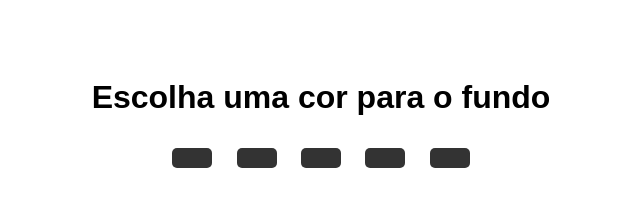
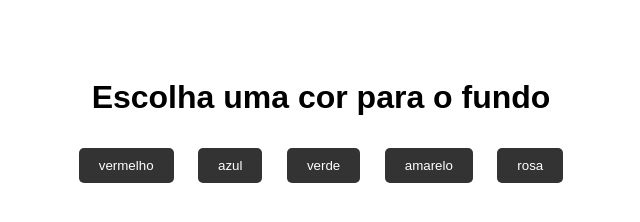
Before and after one commit to kevinlzrs/mudarCor, a plain HTML site: page index.html in a window 1280 px wide. Shown: the whole page, without its empty margins (319-959 px from the left). Drawn offline with Linux system fonts and the light colour scheme.

Commit message:
Update index.html

```diff
--- a/index.html
+++ b/index.html
@@ -9,11 +9,11 @@
 <body>
     <h1>Escolha uma cor para o fundo</h1>
 
-    <button onclick="mudaCor('vermelho')"></button>
-    <button onclick="mudaCor('azul')"></button>
-    <button onclick="mudaCor('verde')"></button>
-    <button onclick="mudaCor('amarelo')"></button>
-    <button onclick="mudaCor('rosa')"></button>
+    <button onclick="mudaCor('vermelho')">vermelho</button>
+    <button onclick="mudaCor('azul')">azul</button>
+    <button onclick="mudaCor('verde')">verde</button>
+    <button onclick="mudaCor('amarelo')">amarelo</button>
+    <button onclick="mudaCor('rosa')">rosa</button>
 
     <script src="script.js"></script>
 </body>
```
